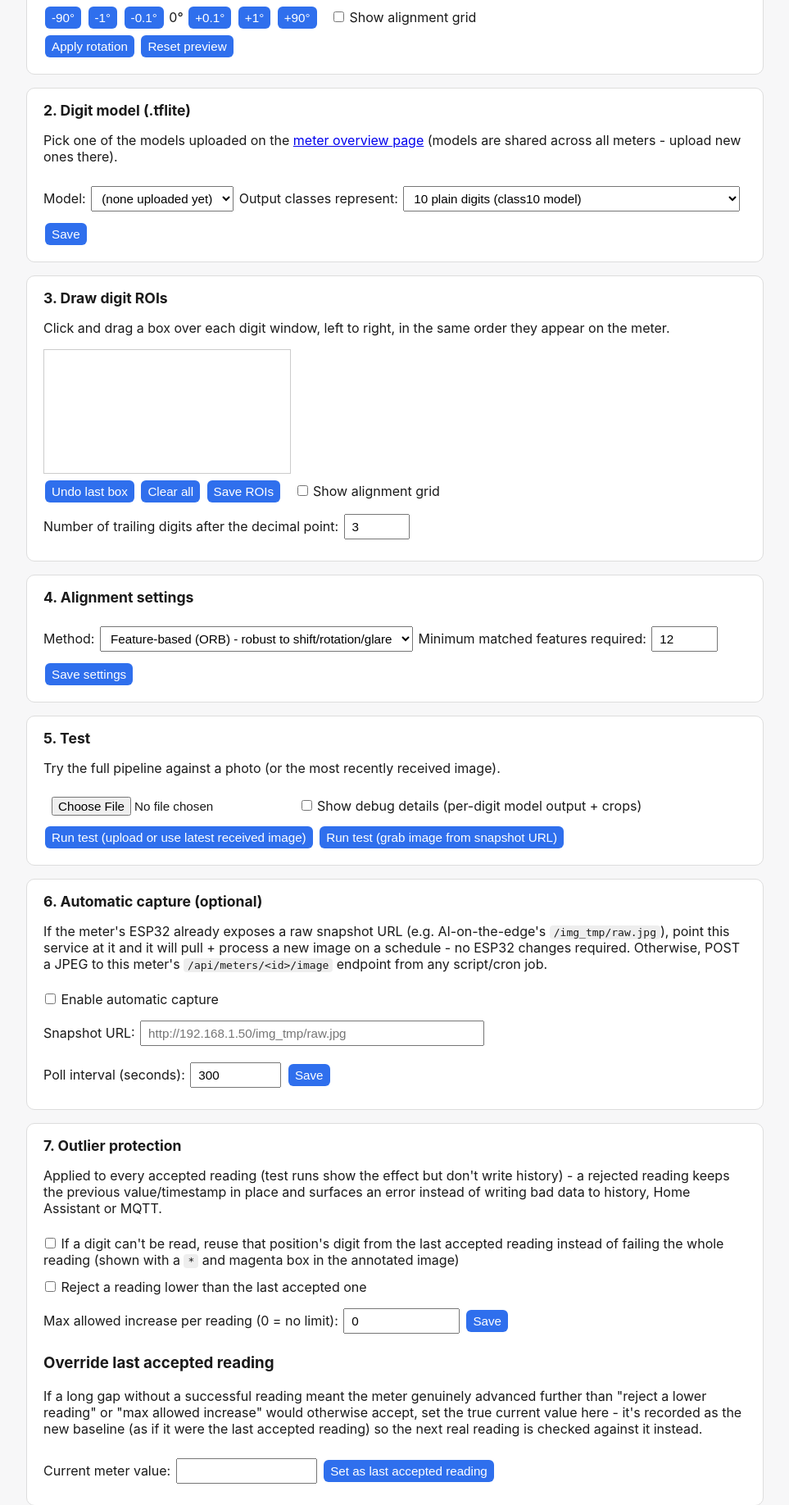
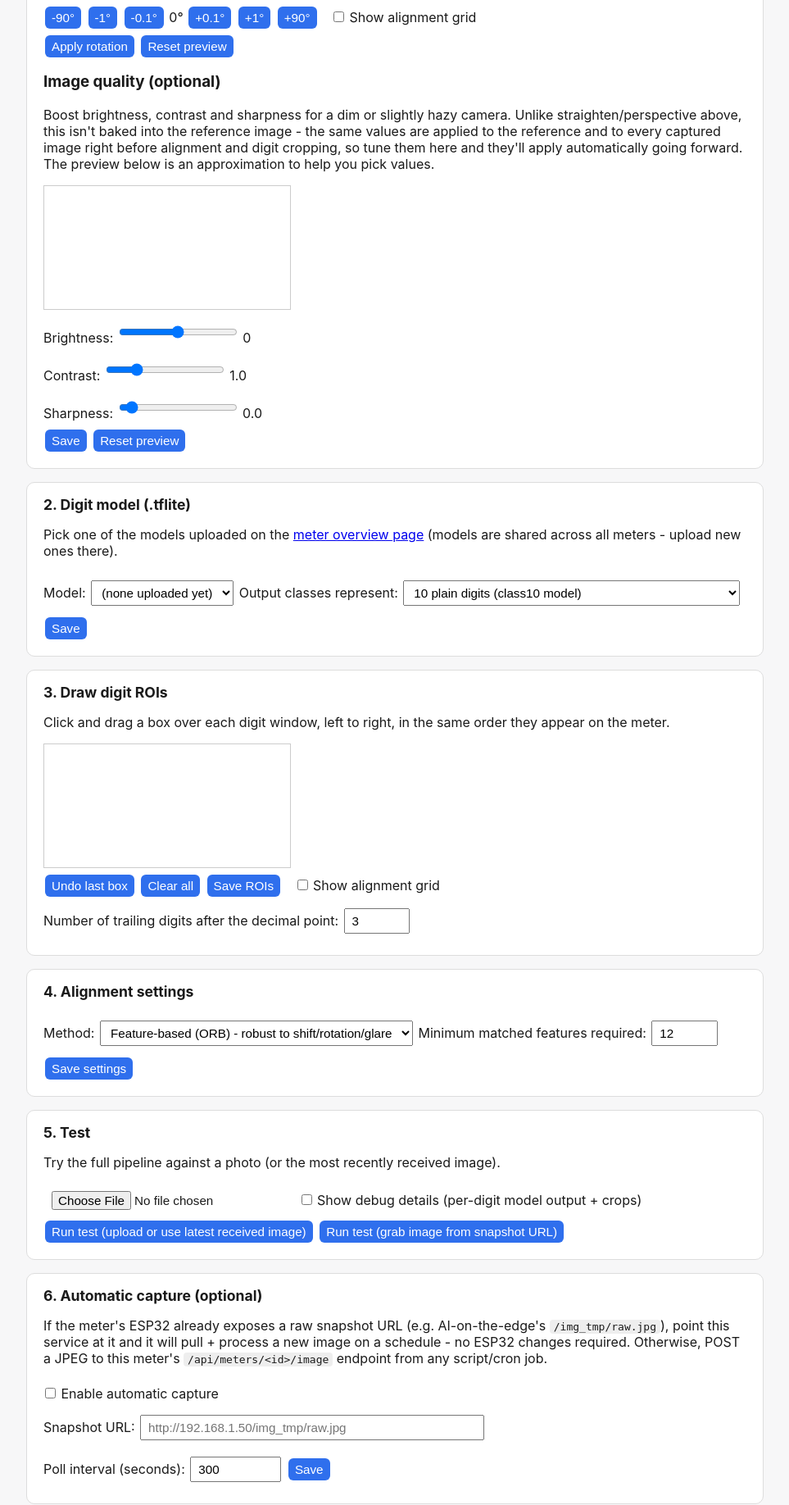
Before and after one commit to chindocaine/ai-utility-meter-reader, a Flask app: template templates/meter.html in a window 1280 px wide. Shown: the part 995-2831 px from the top of the page at 82% size, without its empty margins (158-1121 px from the left). Run offline with Flask 3, Linux system fonts and the light colour scheme; the template is opened without the code that fills it, so the values that code supplies are empty; a map, chart or similar area stays blank; parts of the project's set-up code (start-up, migrations or seed data) failed here and were passed over; some libraries are stand-ins or nearby versions.

Commit message:
Enhance image

```diff
--- a/main.py
+++ b/main.py
@@ -57,6 +57,9 @@ DEFAULT_METER_CONFIG = {
                                     # (sub-digit continuous), 2 = dig-cont (2-output atan2 regression)
     "alignment_method": "orb",      # "orb" or "phase" (phase = translation-only, cheaper)
     "min_match_count": 12,
+    "image_brightness": 0,          # additive brightness offset, -100..100, applied before alignment
+    "image_contrast": 1.0,          # multiplicative contrast, 0.5..3.0, applied before alignment
+    "image_sharpness": 0.0,         # unsharp-mask strength, 0..3, applied before alignment
     "transition_low": 0.25,         # heuristics for resolving a roller mid-transition
     "transition_high": 0.75,
     "esp_snapshot_url": "",         # optional: URL to pull a raw JPEG from periodically
@@ -295,6 +298,23 @@ def run_digit_model(crop, model_path: Path, num_classes: int, debug=False):
     return raw_value, confidence, is_valid
 
 
+def adjust_image(img, cfg):
+    """Apply this meter's brightness/contrast/sharpness adjustment. Used on
+    both the live capture and the reference image (see process_image) so a
+    meter with a dim or hazy camera can be tuned for readability once, in the
+    setup UI, instead of needing every incoming photo to already be perfect."""
+    brightness = cfg.get("image_brightness") or 0
+    contrast = cfg.get("image_contrast") or 1.0
+    sharpness = cfg.get("image_sharpness") or 0.0
+
+    if brightness or contrast != 1.0:
+        img = cv2.convertScaleAbs(img, alpha=contrast, beta=brightness)
+    if sharpness > 0:
+        blurred = cv2.GaussianBlur(img, (0, 0), sigmaX=3)
+        img = cv2.addWeighted(img, 1 + sharpness, blurred, -sharpness, 0)
+    return img
+
+
 def align_image(img, reference, method, min_match_count):
     """Register img against reference. Returns (aligned_img, success_bool)."""
     ref_h, ref_w = reference.shape[:2]
@@ -387,6 +407,8 @@ def process_image(img, cfg, ref_path, debug=False, fallback_digits=None):
         raise RuntimeError("No tflite model configured yet")
 
     reference = cv2.imread(str(ref_path))
+    img = adjust_image(img, cfg)
+    reference = adjust_image(reference, cfg)
     aligned, ok = align_image(img, reference, cfg["alignment_method"], cfg["min_match_count"])
     if not ok:
         raise RuntimeError("Image alignment failed (not enough matched features)")
--- a/static/app.js
+++ b/static/app.js
@@ -123,6 +123,7 @@ async function uploadReference() {
   loadReferenceIntoCanvas();
   loadRotatePreview();
   loadPerspectivePreview();
+  loadQualityPreview();
 }
 
 async function grabReferenceFromSnapshot() {
@@ -135,6 +136,7 @@ async function grabReferenceFromSnapshot() {
     loadReferenceIntoCanvas();
     loadRotatePreview();
     loadPerspectivePreview();
+    loadQualityPreview();
   }
 }
 
@@ -217,7 +219,85 @@ async function applyRotation() {
   loadReferenceIntoCanvas();
   loadRotatePreview();
   loadPerspectivePreview();
+  loadQualityPreview();
   alert("Rotation applied." + (j.cleared_rois ? " ROI boxes were cleared - redraw them below." : ""));
+}
+
+// --- Image quality preview (brightness/contrast/sharpness, applied at processing time) ---
+
+let qualityRefImg = new Image();
+const qualityCanvas = document.getElementById("qualityCanvas");
+const qualityCtx = qualityCanvas.getContext("2d");
+
+function loadQualityPreview() {
+  qualityRefImg = new Image();
+  qualityRefImg.onload = () => drawQualityPreview();
+  qualityRefImg.src = `${API}/reference?ts=` + Date.now();
+}
+
+function drawQualityPreview() {
+  const brightness = parseFloat(document.getElementById("qualityBrightness").value);
+  const contrast = parseFloat(document.getElementById("qualityContrast").value);
+  const sharpness = parseFloat(document.getElementById("qualitySharpness").value);
+  document.getElementById("qualityBrightnessVal").textContent = brightness;
+  document.getElementById("qualityContrastVal").textContent = contrast.toFixed(1);
+  document.getElementById("qualitySharpnessVal").textContent = sharpness.toFixed(1);
+
+  if (!qualityRefImg.width) return;
+  const maxW = 860;
+  const scale = qualityRefImg.width > maxW ? maxW / qualityRefImg.width : 1;
+  const w = Math.round(qualityRefImg.width * scale);
+  const h = Math.round(qualityRefImg.height * scale);
+  qualityCanvas.width = w;
+  qualityCanvas.height = h;
+
+  // Approximates the backend's cv2 convertScaleAbs(alpha=contrast, beta=brightness) -
+  // exact enough to guide slider choice, not meant to match pixel-for-pixel.
+  qualityCtx.filter = `brightness(${1 + brightness / 100}) contrast(${contrast})`;
+  qualityCtx.drawImage(qualityRefImg, 0, 0, w, h);
+  qualityCtx.filter = "none";
+
+  if (sharpness > 0) {
+    // Unsharp mask: blend the current (brightness/contrast-adjusted) canvas
+    // against a blurred copy of itself, same idea as the backend's
+    // GaussianBlur + addWeighted step.
+    const blurCanvas = document.createElement("canvas");
+    blurCanvas.width = w;
+    blurCanvas.height = h;
+    const blurCtx = blurCanvas.getContext("2d");
+    blurCtx.filter = "blur(3px)";
+    blurCtx.drawImage(qualityCanvas, 0, 0);
+
+    const base = qualityCtx.getImageData(0, 0, w, h);
+    const blurred = blurCtx.getImageData(0, 0, w, h);
+    const out = base.data;
+    for (let i = 0; i < out.length; i += 4) {
+      for (let c = 0; c < 3; c++) {
+        out[i + c] = Math.min(255, Math.max(0, out[i + c] + sharpness * (out[i + c] - blurred.data[i + c])));
+      }
+    }
+    qualityCtx.putImageData(base, 0, 0);
+  }
+}
+
+function resetImageQualityPreview() {
+  document.getElementById("qualityBrightness").value = 0;
+  document.getElementById("qualityContrast").value = 1;
+  document.getElementById("qualitySharpness").value = 0;
+  drawQualityPreview();
+}
+
+async function saveImageQuality() {
+  await fetch(`${API}/config`, {
+    method: "POST",
+    headers: { "Content-Type": "application/json" },
+    body: JSON.stringify({
+      image_brightness: parseFloat(document.getElementById("qualityBrightness").value),
+      image_contrast: parseFloat(document.getElementById("qualityContrast").value),
+      image_sharpness: parseFloat(document.getElementById("qualitySharpness").value),
+    }),
+  });
+  alert("Saved.");
 }
 
 // --- Reference image perspective correction (client-side trace, server-side warp) ---
@@ -335,6 +415,7 @@ async function applyPerspective() {
   loadReferenceIntoCanvas();
   loadRotatePreview();
   loadPerspectivePreview();
+  loadQualityPreview();
   alert("Perspective corrected." + (j.cleared_rois ? " ROI boxes were cleared - redraw them below." : ""));
 }
 
@@ -720,6 +801,9 @@ async function refreshStatus() {
   await loadModelOptions(cfg.model_file);
   document.getElementById("alignMethod").value = cfg.alignment_method;
   document.getElementById("minMatch").value = cfg.min_match_count;
+  document.getElementById("qualityBrightness").value = cfg.image_brightness || 0;
+  document.getElementById("qualityContrast").value = cfg.image_contrast || 1;
+  document.getElementById("qualitySharpness").value = cfg.image_sharpness || 0;
   document.getElementById("espUrl").value = cfg.esp_snapshot_url || "";
   document.getElementById("pollInterval").value = cfg.poll_interval_seconds;
   document.getElementById("autoCaptureEnabled").checked = cfg.auto_capture_enabled !== false;
@@ -745,6 +829,7 @@ window.onload = async () => {
   loadReferenceIntoCanvas();
   loadRotatePreview();
   loadPerspectivePreview();
+  loadQualityPreview();
   loadLastImage();
   loadHistoryChart();
   loadDebugGallery();
--- a/templates/meter.html
+++ b/templates/meter.html
@@ -56,6 +56,30 @@
   </div>
   <button onclick="applyRotation()">Apply rotation</button>
   <button onclick="resetRotationPreview()">Reset preview</button>
+
+  <h3 style="margin-top:14px;">Image quality (optional)</h3>
+  <p>Boost brightness, contrast and sharpness for a dim or slightly hazy camera. Unlike
+     straighten/perspective above, this isn't baked into the reference image - the same
+     values are applied to the reference and to every captured image right before alignment
+     and digit cropping, so tune them here and they'll apply automatically going forward.
+     The preview below is an approximation to help you pick values.</p>
+  <canvas id="qualityCanvas" style="border:1px solid #ccc; max-width:100%;"></canvas>
+  <div>
+    <label>Brightness:
+      <input type="range" id="qualityBrightness" min="-100" max="100" step="1" value="0" oninput="drawQualityPreview()">
+      <span id="qualityBrightnessVal">0</span>
+    </label><br>
+    <label>Contrast:
+      <input type="range" id="qualityContrast" min="0.5" max="3" step="0.1" value="1" oninput="drawQualityPreview()">
+      <span id="qualityContrastVal">1.0</span>
+    </label><br>
+    <label>Sharpness:
+      <input type="range" id="qualitySharpness" min="0" max="3" step="0.1" value="0" oninput="drawQualityPreview()">
+      <span id="qualitySharpnessVal">0.0</span>
+    </label>
+  </div>
+  <button onclick="saveImageQuality()">Save</button>
+  <button onclick="resetImageQualityPreview()">Reset preview</button>
 </section>
 
 <section class="card">
```
